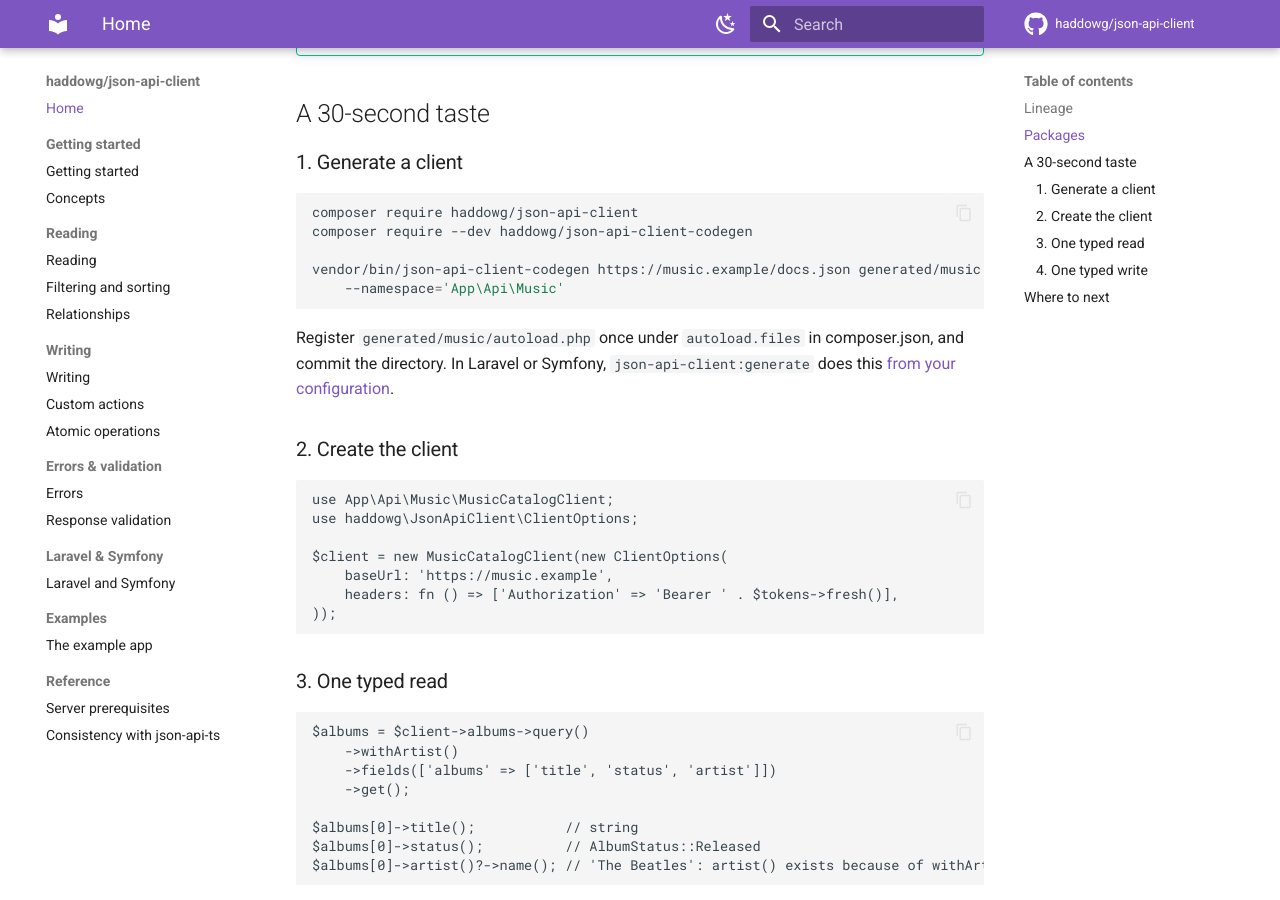
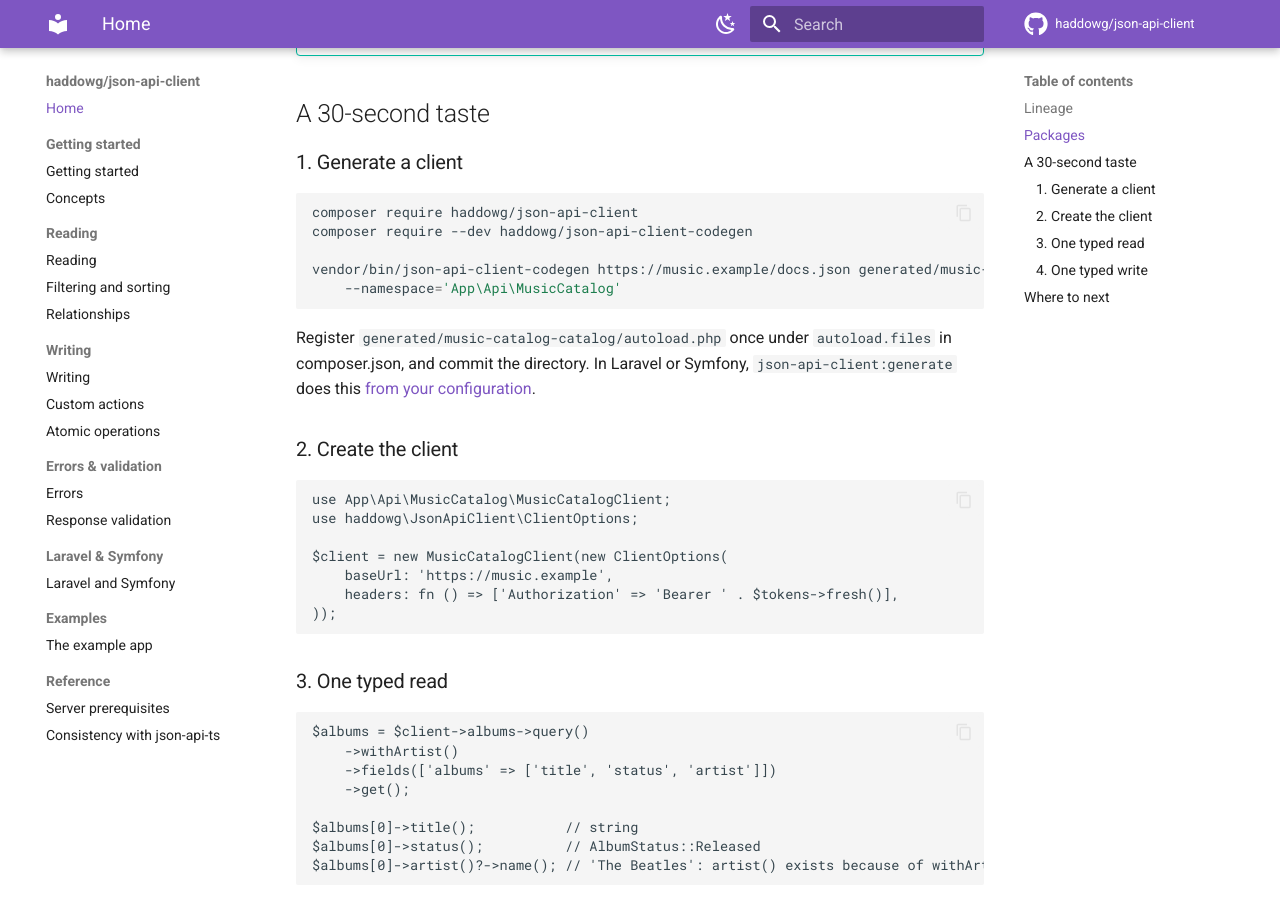
Before and after one commit to haddowg/json-api-client, an MkDocs documentation site: the page built from docs/index.md, in a window 1280 px wide and 900 px high, scrolled down 1099 px. Built offline with MkDocs 1.6.1 and Material for MkDocs 9.7.7, drawn with Linux system fonts in a browser that asks for light colours; comment, search, counter and statistics services are not loaded.

Commit message:
docs: name the example namespace after the client it generates
Co-Authored-By: Claude Opus 5.5 <noreply@anthropic.com>
Claude-Session: https://claude.ai/code/session_013EXj2PRX95bKeTTCvvaVGe

````diff
--- a/docs/index.md
+++ b/docs/index.md
@@ -50,18 +50,18 @@ contract, and the two are kept deliberately consistent.
 composer require haddowg/json-api-client
 composer require --dev haddowg/json-api-client-codegen
 
-vendor/bin/json-api-client-codegen https://music.example/docs.json generated/music \
-    --namespace='App\Api\Music'
+vendor/bin/json-api-client-codegen https://music.example/docs.json generated/music-catalog \
+    --namespace='App\Api\MusicCatalog'
 ```
 
-Register `generated/music/autoload.php` once under `autoload.files` in composer.json, and commit
+Register `generated/music-catalog-catalog/autoload.php` once under `autoload.files` in composer.json, and commit
 the directory. In Laravel or Symfony, `json-api-client:generate` does this
 [from your configuration](frameworks.md).
 
 ### 2. Create the client
 
 ```php
-use App\Api\Music\MusicCatalogClient;
+use App\Api\MusicCatalog\MusicCatalogClient;
 use haddowg\JsonApiClient\ClientOptions;
 
 $client = new MusicCatalogClient(new ClientOptions(
````
Also changed, not shown: docs/getting-started.md (+3 -3 lines).
